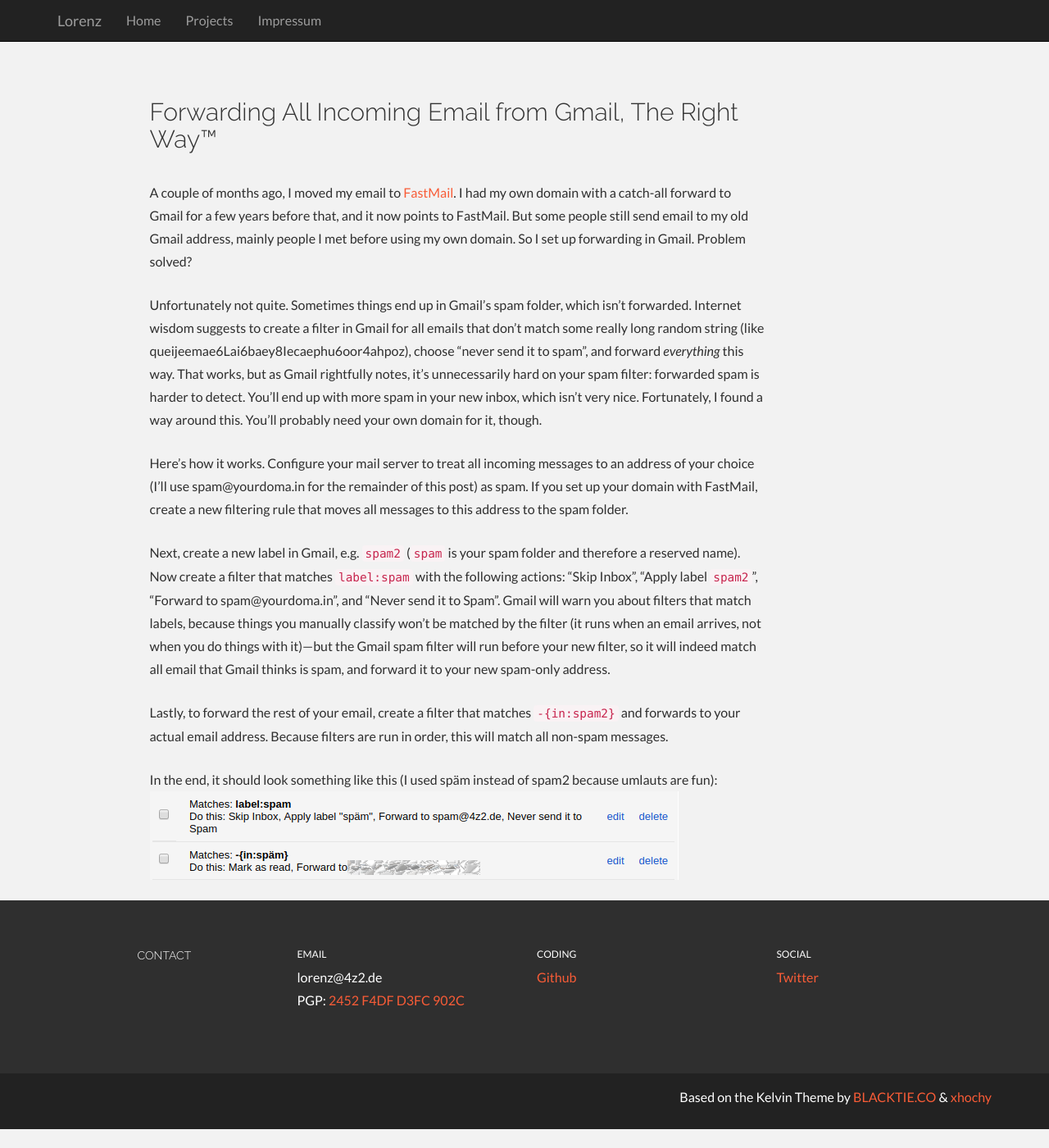
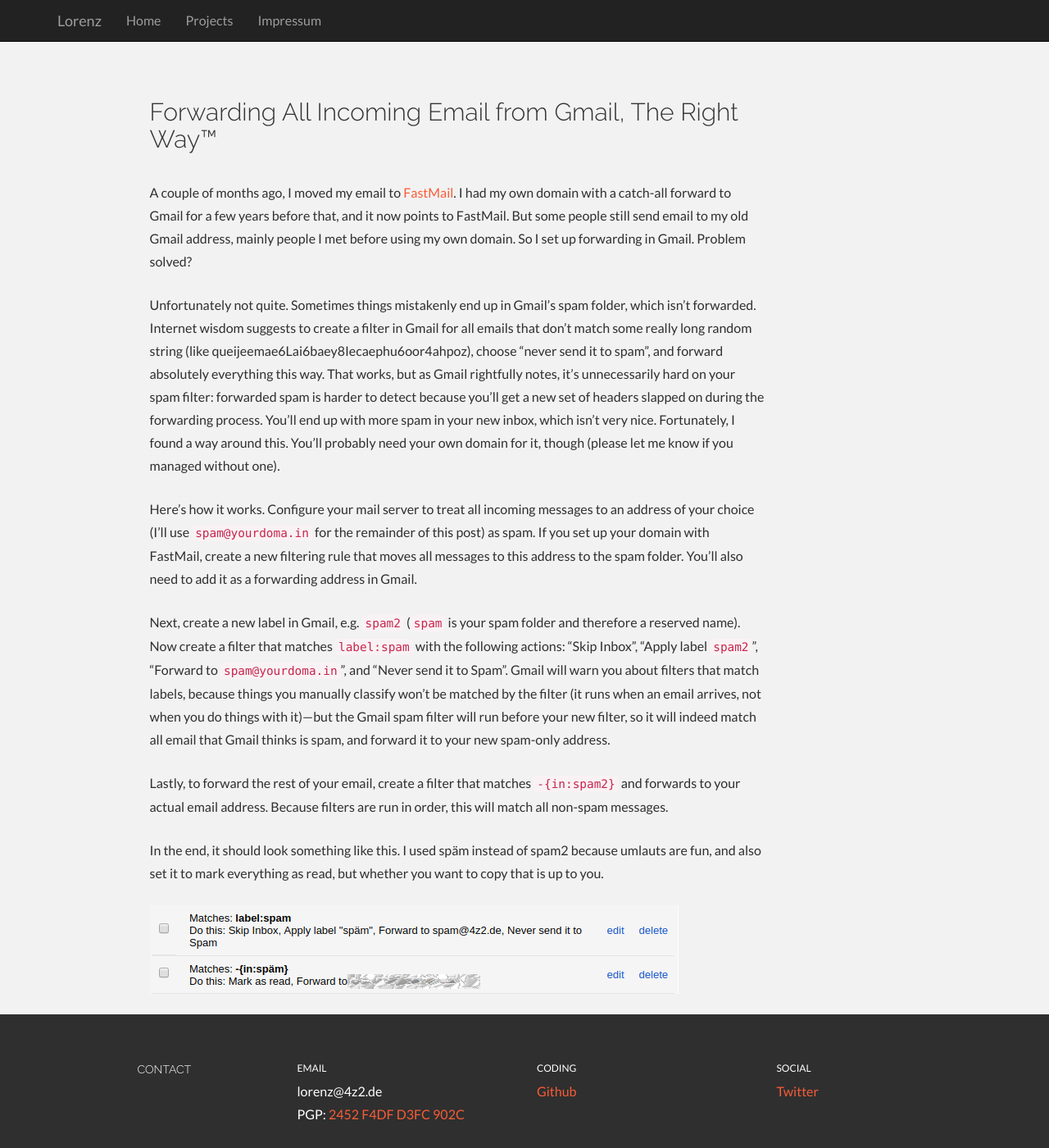
Before and after one commit to lorenzhs/lorenzhs.github.io, a Jekyll site: the page built from _posts/2016-12-02-gmail-spam.md, in a window 1280 px wide and 1400 px high. Shown: the whole window at 82% size. Built offline with Jekyll 4.4.1, drawn with Linux system fonts in a browser that asks for light colours; nearby versions of some CDN libraries.

Commit message:
Fixup the gmail forwarding post

```diff
--- a/_posts/2016-12-02-gmail-spam.md
+++ b/_posts/2016-12-02-gmail-spam.md
@@ -3,14 +3,16 @@ layout: post
 title: Forwarding All Incoming Email from Gmail, The Right Way™
 ---
 
-A couple of months ago, I moved my email to [FastMail](https://fastmail.com). I had my own domain with a catch-all forward to Gmail for a few years before that, and it now points to FastMail. But some people still send email to my old Gmail address, mainly people I met before using my own domain. So I set up forwarding in Gmail. Problem solved?
+A couple of months ago, I moved my email to [FastMail](https://www.fastmail.com/). I had my own domain with a catch-all forward to Gmail for a few years before that, and it now points to FastMail. But some people still send email to my old Gmail address, mainly people I met before using my own domain. So I set up forwarding in Gmail. Problem solved?
 
-Unfortunately not quite. Sometimes things end up in Gmail's spam folder, which isn't forwarded. Internet wisdom suggests to create a filter in Gmail for all emails that don't match some really long random string (like queijeemae6Lai6baey8Iecaephu6oor4ahpoz), choose "never send it to spam", and forward *everything* this way. That works, but as Gmail rightfully notes, it's unnecessarily hard on your spam filter: forwarded spam is harder to detect. You'll end up with more spam in your new inbox, which isn't very nice. Fortunately, I found a way around this. You'll probably need your own domain for it, though.
+Unfortunately not quite. Sometimes things mistakenly end up in Gmail's spam folder, which isn't forwarded. Internet wisdom suggests to create a filter in Gmail for all emails that don't match some really long random string (like queijeemae6Lai6baey8Iecaephu6oor4ahpoz), choose "never send it to spam", and forward absolutely everything this way. That works, but as Gmail rightfully notes, it's unnecessarily hard on your spam filter: forwarded spam is harder to detect because you'll get a new set of headers slapped on during the forwarding process. You'll end up with more spam in your new inbox, which isn't very nice. Fortunately, I found a way around this. You'll probably need your own domain for it, though (please let me know if you managed without one).
 
-Here's how it works. Configure your mail server to treat all incoming messages to an address of your choice (I'll use spam@yourdoma.in for the remainder of this post) as spam. If you set up your domain with FastMail, create a new filtering rule that moves all messages to this address to the spam folder.
+Here's how it works. Configure your mail server to treat all incoming messages to an address of your choice (I'll use `spam@yourdoma.in` for the remainder of this post) as spam. If you set up your domain with FastMail, create a new filtering rule that moves all messages to this address to the spam folder. You'll also need to add it as a forwarding address in Gmail.
 
-Next, create a new label in Gmail, e.g. `spam2` (`spam` is your spam folder and therefore a reserved name). Now create a filter that matches `label:spam` with the following actions: "Skip Inbox", "Apply label `spam2`", "Forward to spam@yourdoma.in", and "Never send it to Spam". Gmail will warn you about filters that match labels, because things you manually classify won't be matched by the filter (it runs when an email arrives, not when you do things with it)—but the Gmail spam filter will run before your new filter, so it will indeed match all email that Gmail thinks is spam, and forward it to your new spam-only address.
+Next, create a new label in Gmail, e.g. `spam2` (`spam` is your spam folder and therefore a reserved name). Now create a filter that matches `label:spam` with the following actions: "Skip Inbox", "Apply label `spam2`", "Forward to `spam@yourdoma.in`", and "Never send it to Spam". Gmail will warn you about filters that match labels, because things you manually classify won't be matched by the filter (it runs when an email arrives, not when you do things with it)—but the Gmail spam filter will run before your new filter, so it will indeed match all email that Gmail thinks is spam, and forward it to your new spam-only address.
 
 Lastly, to forward the rest of your email, create a filter that matches `-{in:spam2}` and forwards to your actual email address. Because filters are run in order, this will match all non-spam messages.
 
-In the end, it should look something like this (I used späm instead of spam2 because umlauts are fun): ![screenshot of filters](/images/gmail_filters_forwarding.png)
+In the end, it should look something like this. I used späm instead of spam2 because umlauts are fun, and also set it to mark everything as read, but whether you want to copy that is up to you.
+
+![screenshot of filters](/images/gmail_filters_forwarding.png)
```
